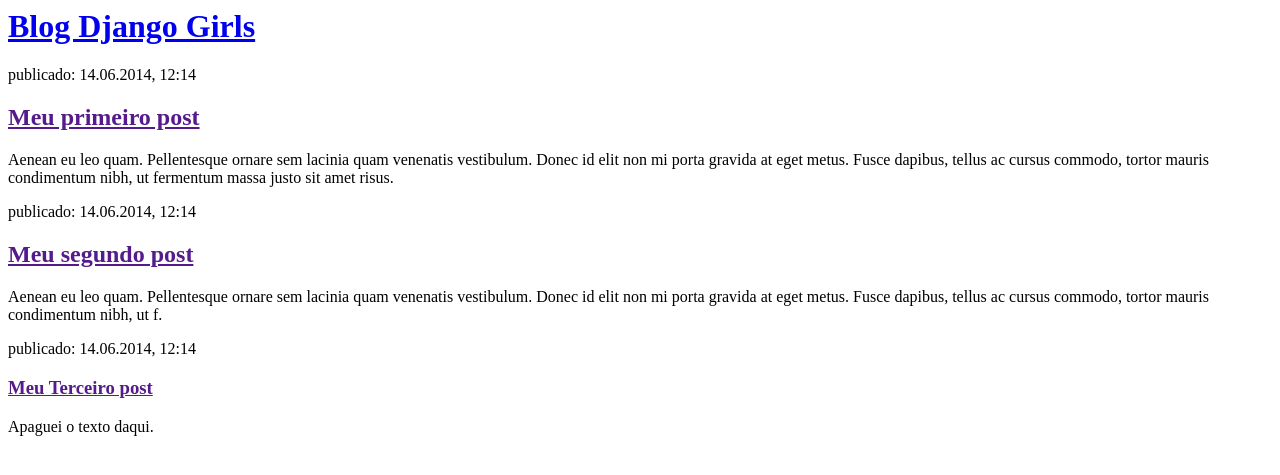
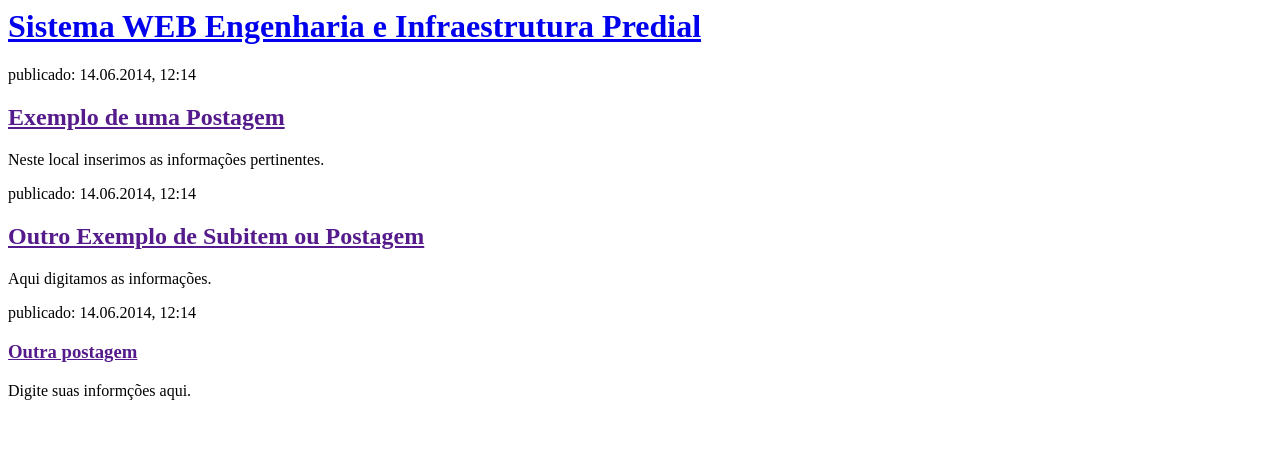
Before and after one commit to eduardoluisreis/my-first-blog, a Django app: page / in a window 1280 px wide. Shown: the top 475 px of the page. Run offline with Django 3.2, Linux system fonts and the light colour scheme.

Commit message:
Novas Alterções.

```diff
--- a/blog/templates/blog/post_list.html
+++ b/blog/templates/blog/post_list.html
@@ -1,28 +1,28 @@
 <html>
     <head>
-        <title>Blog Django Girls</title>
+        <title>Sistema WEB Engenharia e Infraestrutura Predial</title>
     </head>
     <body>
         <div>
-            <h1><a href="/">Blog Django Girls</a></h1>
+            <h1><a href="/">Sistema WEB Engenharia e Infraestrutura Predial</a></h1>
         </div>
 
         <div>
             <p>publicado: 14.06.2014, 12:14</p>
-            <h2><a href="">Meu primeiro post</a></h2>
-            <p>Aenean eu leo quam. Pellentesque ornare sem lacinia quam venenatis vestibulum. Donec id elit non mi porta gravida at eget metus. Fusce dapibus, tellus ac cursus commodo, tortor mauris condimentum nibh, ut fermentum massa justo sit amet risus.</p>
+            <h2><a href="">Exemplo de uma Postagem</a></h2>
+            <p>Neste local inserimos as informações pertinentes.</p>
         </div>
 
         <div>
             <p>publicado: 14.06.2014, 12:14</p>
-            <h2><a href="">Meu segundo post</a></h2>
-            <p>Aenean eu leo quam. Pellentesque ornare sem lacinia quam venenatis vestibulum. Donec id elit non mi porta gravida at eget metus. Fusce dapibus, tellus ac cursus commodo, tortor mauris condimentum nibh, ut f.</p>
+            <h2><a href="">Outro Exemplo de Subitem ou Postagem</a></h2>
+            <p>Aqui digitamos as informações.</p>
         </div>
 
         <div>
             <p>publicado: 14.06.2014, 12:14</p>
-            <h3><a href="">Meu Terceiro post</a></h3>
-            <p>Apaguei o texto daqui.</p>
+            <h3><a href="">Outra postagem</a></h3>
+            <p>Digite suas informções aqui.</p>
         </div>
     </body>
 </html>
```
